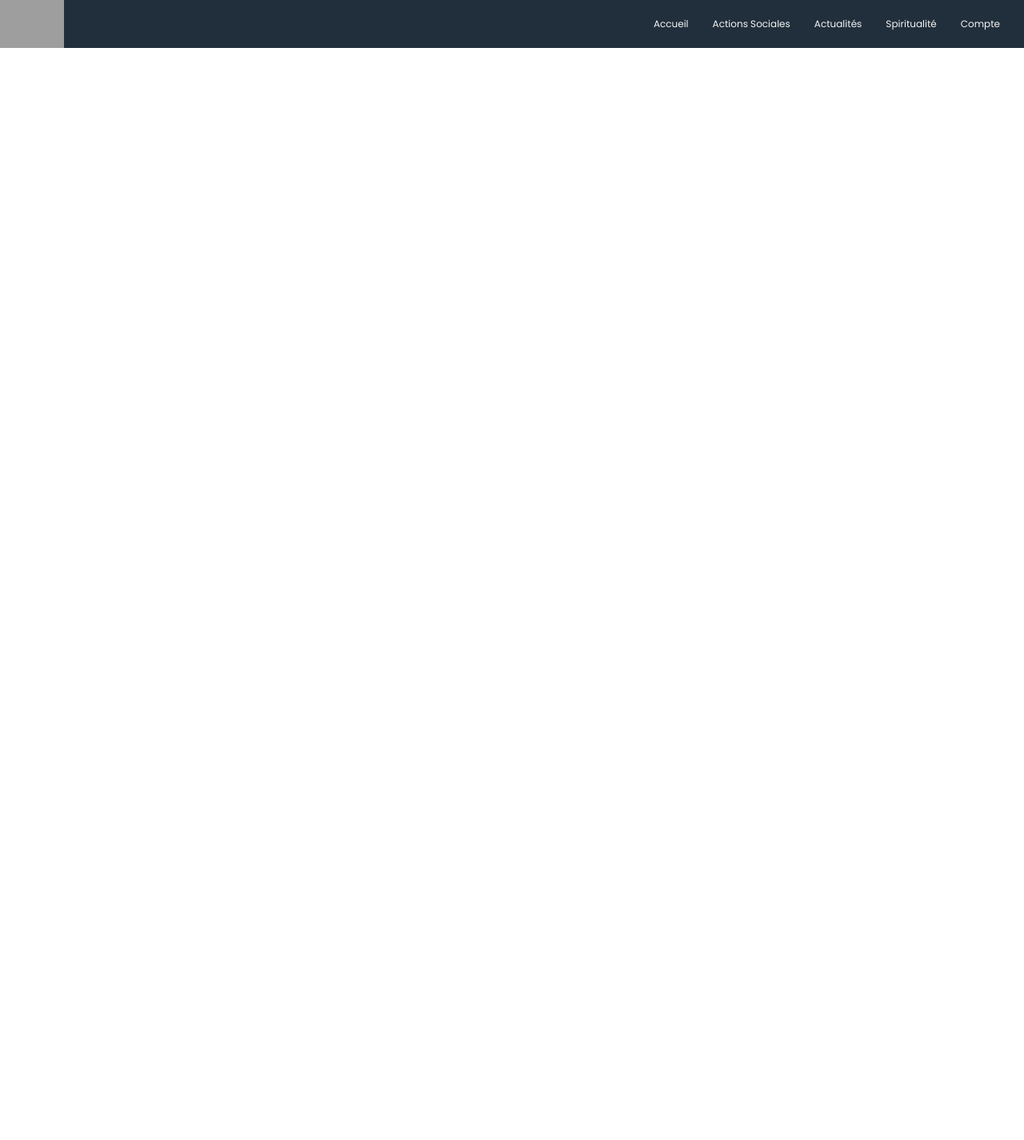
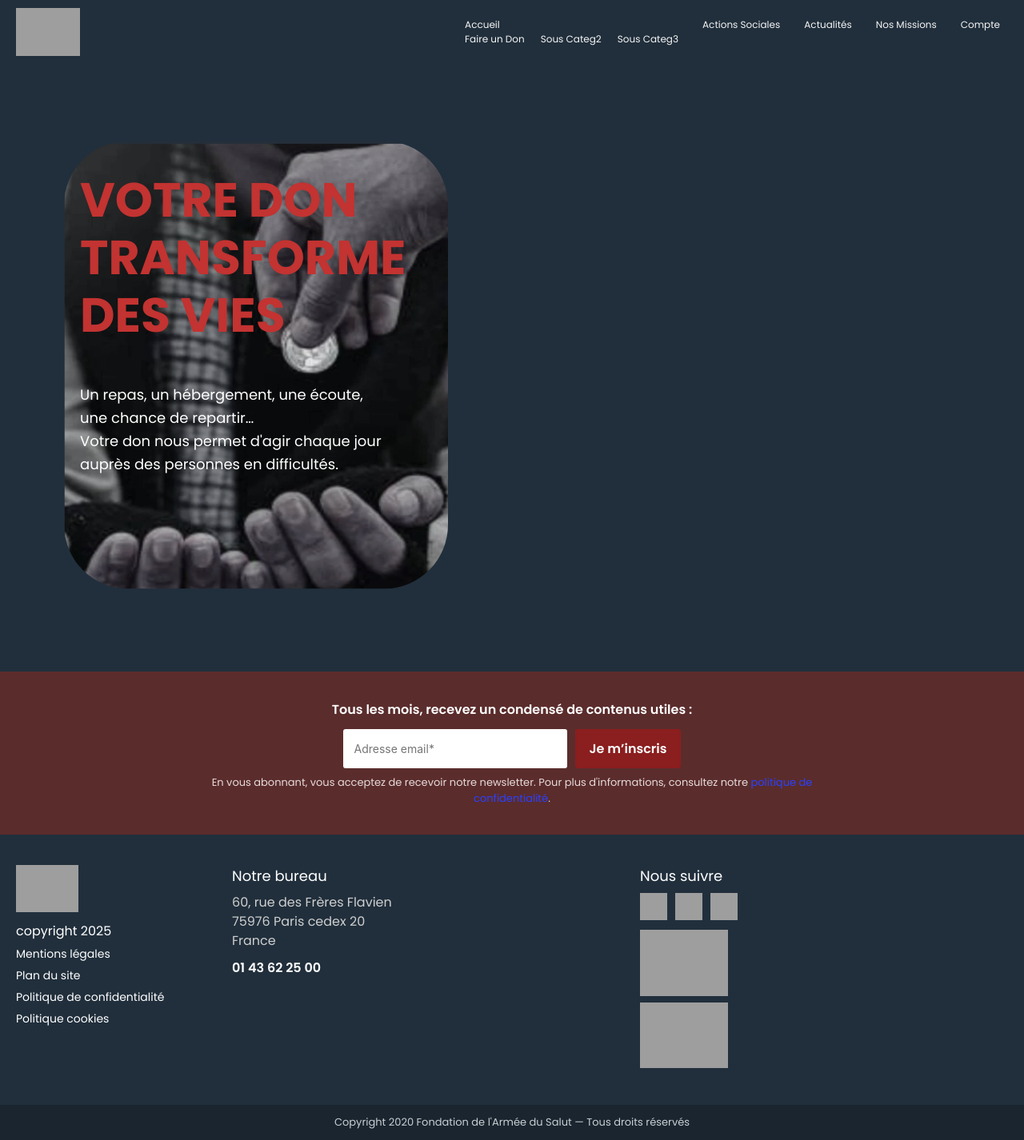
Before and after one commit to ribeiro-angela/SAE-3, a PHP site: page /File/Don.html in a window 1280 px wide. Shown: the whole page at 80% size. Before the commit the page ends 60 px from the top, so only its background shows below. Run offline with PHP 8.4, Linux system fonts and the light colour scheme; some web fonts are replaced; grey boxes are pictures that could not be loaded.

Commit message:
Page Dons et lien logo du site

```diff
--- a/File/Don.html
+++ b/File/Don.html
@@ -6,20 +6,35 @@
     <meta name="viewport" content="width=device-width, initial-scale=1, shrink-to-fit=no">
     <title>Armée du salut : Organisation humanitaire</title>
     <link rel="stylesheet" href="https://cdn.jsdelivr.net/npm/bulma@1.0.4/css/bulma.min.css">
+    <link href="https://fonts.googleapis.com/css2?family=Poppins:wght@400;600&display=swap" rel="stylesheet">
+    <link rel="icon" type="image/png" href="../assets/image/logo.png">
     <link rel="stylesheet" href="../assets/style.css">
-    <link rel="stylesheet" href="https://cdn.jsdelivr.net/npm/bulma@1.0.4/css/bulma.min.css">
 </head>
 
 <body>
 <header>
     <nav class="navbar">
-        <a href="#" class="nav-logo">
-            <img src="../assets/image/logo.png" alt ="logo AS" class = "logo-image">
+        <a href="accueil.html" class="nav-logo">
+            <div class="logo-container">
+                <img src="../assets/image/logo.png" alt ="logo AS" class = "logo-image">
+            </div>
         </a>
-        <ul class = "nav-menu">
+
+        <input type="checkbox" id="menu-toggle" class="menu-toggle">
+        <label for="menu-toggle" class="menu-burger">☰</label>
+
+        <ul class="nav-menu">
+
             <li class = "nav-item">
-                <a href ="#" class="nav-link">Accueil</a>
+                <a href ="accueil.html" class="nav-link">Accueil</a>
+                <ul>
+                    <li><a href ="Don.html" class="nav-link">Faire un Don</a></li>
+                    <li><a href ="#" class="nav-link">Sous Categ2</a></li>
+                    <li><a href ="#" class="nav-link">Sous Categ3</a></li>
+                </ul>
             </li>
+
+
             <li class = "nav-item">
                 <a href ="#" class="nav-link">Actions Sociales</a>
             </li>
@@ -27,31 +42,103 @@
                 <a href ="#" class="nav-link">Actualités</a>
             </li>
             <li class = "nav-item">
-                <a href ="#" class="nav-link">Spiritualité</a>
+                <a href ="#" class="nav-link">Nos Missions</a>
             </li>
             <li class = "nav-item">
                 <a href ="#" class="nav-link">Compte</a>
             </li>
+        </ul>
+    </nav>
+
+</header>
 
 
 
 
-        </ul>
+<main>
+    <section class="Dons-section">
+        <div class="section-content">
+            <div class="Dons-details">
+                <h1 class ="title-Don">VOTRE DON <br>
+                    TRANSFORME <br>
+                    DES VIES</h1>
+                <h3 class ="subtitle-Dons">Un repas, un hébergement, une écoute,<br> une chance de repartir… <br>
+                    Votre don nous permet d'agir chaque jour <br> auprès des personnes en difficultés.</h3>
+            </div>
+            <div class="image-Don">
+                <img src="../assets/image/image-Don.png" alt="">
+            </div>
+        </div>
+    </section>
 
-    </nav>
+</main>
 
 
 
 
-    </header>
 
-    <footer>
-        <p>&copy; 2025 Fondation de l'Armée du Salut Tous droits réservés</p>
-        <nav>
-            <a href="#">Plan du Site</a> |
-            <a href="#">Mentions Légales</a> |
-            <a href="#">Politique de confidentialité</a> |
-            <a href="#">Contactez-nous</a>
-        </nav>
-    </footer>
+
+
+
+<footer class="site-footer">
+    <!-- Newsletter -->
+    <div class="footer-newsletter">
+        <div class="wrapper">
+            <h3>Tous les mois, recevez un condensé de contenus utiles :</h3>
+            <form class="newsletter-form" action="#" method="post" novalidate>
+                <input type="email" name="email" placeholder="Adresse email*" required>
+                <button type="submit">Je m’inscris</button>
+            </form>
+            <p class="newsletter-note">
+                En vous abonnant, vous acceptez de recevoir notre newsletter. Pour plus d'informations, consultez notre
+                <a href="#">politique de confidentialité</a>.
+            </p>
+        </div>
+    </div>
+
+    <!-- Contenu principal du footer -->
+    <div class="footer-main">
+        <div class="wrapper">
+            <div class="col footer-left">
+                <img src="../assets/image/logo.png" alt="Logo" class="footer-logo">
+                <p class="copyright">copyright 2025</p>
+                <nav class="footer-links">
+                    <a href="#">Mentions légales</a>
+                    <a href="#">Plan du site</a>
+                    <a href="#">Politique de confidentialité</a>
+                    <a href="#">Politique cookies</a>
+                </nav>
+            </div>
+        </div>
+        <div class="col footer-center">
+            <h4>Notre bureau</h4>
+            <address>
+                60, rue des Frères Flavien<br>
+                75976 Paris cedex 20<br>
+                France
+            </address>
+            <p class="phone"><a href="tel:+33143622500">01 43 62 25 00</a></p>
+        </div>
+
+        <div class="col footer-right">
+            <h4>Nous suivre</h4>
+            <div class="social">
+                <a href="#" aria-label="Facebook"><img src="image/icon-facebook.png" alt="facebook"></a>
+                <a href="#" aria-label="Instagram"><img src="image/icon-instagram.png" alt="instagram"></a>
+                <a href="#" aria-label="LinkedIn"><img src="image/icon-linkedin.png" alt="linkedin"></a>
+            </div>
+            <div class="partners">
+                <img src="image/label-ideas.png" alt="Label Ideas">
+                <img src="image/iraiser.png" alt="iRaiser">
+            </div>
+        </div>
+    </div>
+
+    <div class="footer-bottom">
+        <div class="wrapper">
+            <p>Copyright 2020 Fondation de l'Armée du Salut — Tous droits réservés</p>
+        </div>
+    </div>
+</footer>
+
 </body>
--- a/assets/style.css
+++ b/assets/style.css
@@ -7,6 +7,8 @@
     --white-color: #fff;
     --secondary-color: #2c3e50;
     --darkRed-color: darkred;
+
+    --rouge-Don--:#c23331 ;
 
     /* Footer spécifiques */
     --footer-deep: #212f3c;
@@ -31,7 +33,7 @@ body {
     padding: 0;
     min-height: 100vh;
     position: relative;
-    background-color: var(--white-color);
+    background-color: var(--primary-color);
 }
 
 .content {
@@ -68,6 +70,10 @@ header .navbar {
     vertical-align: middle;
 }
 
+
+
+/*--------------------NAVBAR-----------------------------*/
+
 .navbar .nav-menu .nav-link {
     padding: 10px 10px;
     color: whitesmoke;
@@ -87,10 +93,20 @@ header .navbar {
 }
 
 
+.nav-item > ul{
+    display: flex;
+    list-style: none;
+}
+/*-----------------------------------------------------*/
 
 
 
-/*menu burger*/
+
+
+
+
+
+/*----------------------MENU BURGER ----------------------*/
 .menu-burger{
     font-size: 2rem;
     cursor: pointer;
@@ -101,18 +117,21 @@ header .navbar {
 .menu-toggle{
     display: none;
 }
+/*--------------------------------------------------------*/
 
 
 
 
-.slogan-section {
+
+
+/*-------------SLOGAN EN PAGE D'ACCUEIL ----------------*/
+.slogan-section{
     min-height: 100vh;
     background-color: var(--primary-color);
     padding: 80px;
-
 }
 
-.slogan-section .section-content {
+.slogan-section .section-content{
     display: flex;
     margin-left: 20px;
     align-items: center;
@@ -121,14 +140,14 @@ header .navbar {
     justify-content: space-between;
 }
 
-.slogan-section .slogan-details .title {
+.slogan-section .slogan-details .title{
     font-size: 60px;
     margin-bottom: 10px;
     color: var(--white-color);
     font-family: "poppins";
 }
 
-.slogan-section .slogan-details .subtitle {
+.slogan-section .slogan-details .subtitle{
     margin-top: 8px;
     margin-bottom: 80px;
     max-width: 70%;
@@ -136,12 +155,12 @@ header .navbar {
     font-weight: lighter;
 }
 
-.slogan-section .slogan-details .button_accueil {
+.slogan-section .slogan-details .button_accueil{
     display: flex;
     gap: 23px;
 }
 
-.slogan-section .slogan-details a.button_accueil {
+.slogan-section .slogan-details a.button_accueil{
     padding: 10px 20px;
     margin: 10px;
     border: none;
@@ -152,12 +171,12 @@ header .navbar {
     transition: 0.3s ease;
 }
 
-.slogan-section .slogan-details .button_accueil:hover {
+.slogan-section .slogan-details .button_accueil:hover{
     color: var(--darkRed-color);
     border-color: var(--white-color);
     background-color: var(--primary-color);
 }
-
+/*-----------------------------------------------------*/
 
 /*image de début d'accueil*/
 .image-slogan img{
@@ -167,10 +186,65 @@ header .navbar {
     border-radius: 20px;
 }
 
+/*image de début page don*/
+.image-Don img{
+    width : 30rem;
+    height: 35rem;
+    border-radius: 80px;
+    opacity: 90%;
+}
 
 
 
-/* --- Footer --- */
+/*-------------DONS EN PAGE D'ACCUEIL---------------------*/
+.Dons-section{
+    height: 100vh;
+    background-color: var(--primary-color);
+    padding: 80px;
+}
+.Dons-details {
+    position: relative;
+    z-index: 2;
+    max-width: 800px;
+    margin-left: 20px;
+}
+.Dons-section .section-content{
+    display: flex;
+    align-items: center;
+    min-height: calc(100vh - 160px);
+    position: relative;
+}
+.image-Don {
+    position: absolute;
+    left: 0;
+    /*top: 50%;*/
+    top: calc(50% + 60px);
+    transform: translateY(-50%);
+    z-index: 1;
+}
+.title-Don{
+    font-size: 60px !important;
+    margin-bottom: 50px;
+    color: var(--rouge-Don--);
+    font-weight: bold;
+    line-height: 1.2;
+    padding-top: 50px;
+}
+.subtitle-Dons {
+    font-size: 18px !important;
+    margin-bottom: 40px;
+    color: var(--white-color);
+    font-weight: lighter;
+    line-height: 1.6;
+}
+/*-------------------------------------------------------*/
+
+
+
+
+
+
+/* --------------------- FOOTER ------------------------- */
 .wrapper {
     max-width: 1100px;
     margin: 0 auto;
@@ -312,7 +386,10 @@ header .navbar {
     color: #c9d0d4;
 }
 
-/* Responsive */
+
+
+
+/* ----------------------RESPONSIVE--------------------- */
 @media (max-width: 900px) {
     .newsletter-form input[type="email"] {
         min-width: 200px;
@@ -326,7 +403,7 @@ header .navbar {
     }
 
 
-    /*button "nous contacter et "je fais un don"*/
+    /*boutton "nous contacter et "je fais un don"*/
     .slogan-section .slogan-details .button_accueil{
         flex-direction: column;
         align-items: center;
@@ -366,6 +443,21 @@ header .navbar {
         transform: translateX(0);
         opacity: 1;
         visibility: visible;
+    }
 
+
+    /*PAGE DON*/
+    .Dons-section {
+        padding: 60px 40px;
     }
+    .title-Don {
+        font-size: 50px !important;
+    }
+    .subtitle-Dons {
+        font-size: 16px !important;
+    }
+    .image-Don {
+        display: compact;
+    }
+
 }
```
Also changed, not shown: File/accueil.html (+11 -3 lines), assets/image/image-Don.png (added).
